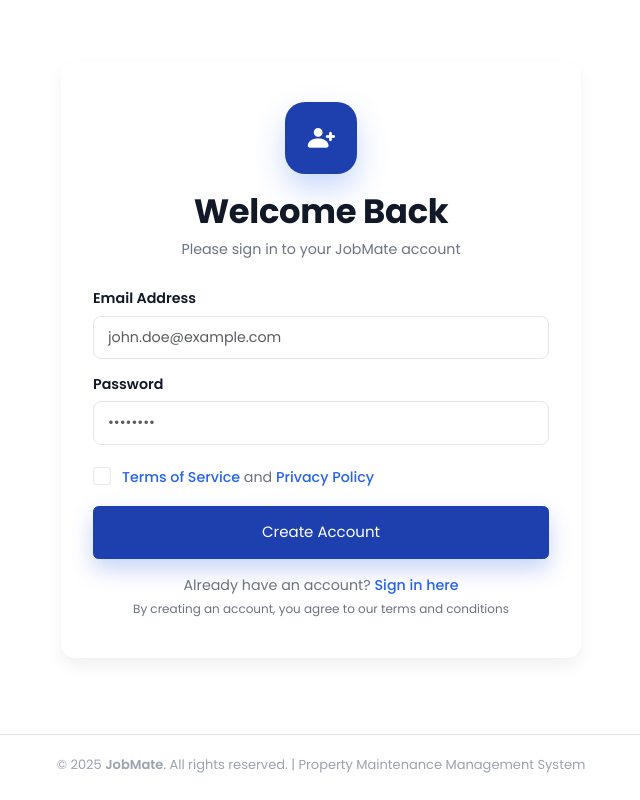
After one commit to Basit-Dev/JobMate, a Django app: page /accounts/sign_in/ in a window 1280 px wide. The commit adds this page. Shown: the whole page, without its empty margins (319-959 px from the left). Run offline with Django 5.2, Linux system fonts and the light colour scheme.

Commit message:
Renamed files
Figma files correctly renamed, some designs changed

```diff
--- /dev/null
+++ b/jobmate/accounts/templates/sign_in.html
@@ -0,0 +1,63 @@
+{% extends "base.html" %}
+{% load static %}
+
+{% block title %}Create Account | JobMate{% endblock %}
+
+{% block body %}
+<div class="auth-wrapper">
+  <div class="container signup-card shadow-soft border-0">
+
+    <!-- SIGNUP HEADER -->
+    <div class="signup-header">
+      <div class="hero-icon shadow-tile">
+        <i class="bi bi-person-plus-fill fs-3"></i>
+      </div>
+      <h1 class="main-title">Welcome Back</h1>
+      <p class="section-subtitle">Please sign in to your JobMate account</p>
+    </div>
+
+    <!-- SIGNUP FORM -->
+    <form>
+      <div class="row g-3">
+
+        <!-- EMAIL -->
+        <div class="col-12">
+          <label for="email" class="form-label">Email Address</label>
+          <input type="email" class="form-control" id="email" placeholder="john.doe@example.com" required>
+        </div>
+
+        <!-- PASSWORD -->
+        <div class="col-12">
+          <label for="password" class="form-label">Password</label>
+          <input type="password" class="form-control" id="password" placeholder="••••••••" required>
+        </div>
+
+        <!-- TERMS -->
+        <div class="col-12">
+          <div class="form-check mt-1">
+            <input class="form-check-input pr-2" type="checkbox" id="terms" required>
+            <label class="form-check-label ps-2 pt-1" for="terms">
+               <a href="#" target="_blank">Terms of Service</a> and <a href="#" target="_blank">Privacy
+                Policy</a>
+            </label>
+          </div>
+        </div>
+
+        <!-- SUBMIT BUTTON -->
+        <div class="col-12">
+          <button type="submit" class="btn btn-primary w-100 shadow-cta">Create Account</button>
+        </div>
+      </div>
+
+      <!-- SIGNUP FOOTER -->
+      <div class="signup-footer">
+        <p>Already have an account? <a href="#">Sign in here</a></p>
+        <p class="agreement-text mt-1">By creating an account, you agree to our terms and conditions</p>
+      </div>
+    </form>
+  </div>
+</div>
+
+</main>
+
+{% endblock %}
--- a/jobmate/accounts/urls.py
+++ b/jobmate/accounts/urls.py
@@ -9,4 +9,5 @@ app_name = 'accounts'
 # Define the url patterns
 urlpatterns = [
     path('create_account/', views.create_account, name='create_account'),
+    path('sign_in/', views.sign_in, name='sign_in'),
 ]
--- a/jobmate/accounts/views.py
+++ b/jobmate/accounts/views.py
@@ -7,3 +7,9 @@ def create_account(request):
     This view renders the create account page
     """
     return render(request, 'create_account.html')
+
+def sign_in(request):
+    """
+    This view renders the sign in page
+    """
+    return render(request, 'sign_in.html')
--- a/jobmate/home/templates/home.html
+++ b/jobmate/home/templates/home.html
@@ -11,7 +11,7 @@
     </div>
     <h1 class="main-title">JobMate</h1>
     <p class="main-subtitle">Property Maintenance Management System</p>
-    <a class="btn btn-primary btn-lg hero-cta shadow-cta" style="width: 30%" href="#">Get Started</a>
+    <a class="btn btn-primary btn-lg hero-cta shadow-cta" style="width: 30%" href="{% url 'accounts:create_account' %}">Get Started</a>
   </div>
 </header>
 
@@ -141,7 +141,7 @@
   <div class="container">
     <h2 class="cta-title">Ready to Get Started?</h2>
     <p class="mb-4">Join thousands of property managers using JobMate</p>
-    <a class="btn btn-light btn-lg fw-sm cta-btn" style="font-size: small; width: 35%;" href="#">Lets Get Started</a>
+    <a class="btn btn-light btn-lg fw-sm cta-btn" style="font-size: small; width: 35%;" href="{% url 'accounts:create_account' %}">Lets Get Started</a>
   </div>
 </section>
 
```
Also changed, not shown: README.md, documentation/figma/hi-fi/admin-payments-summary-hifi.png (renamed from documentation/figma/hi-fi/admin-payments-summary-hi-fi.png), documentation/figma/hi-fi/cart-hifi.png (renamed from documentation/figma/hi-fi/cart-hi-fi.png), documentation/figma/hi-fi/create-account-hi-fi.png (deleted), documentation/figma/hi-fi/create-account-hifi.png (added), documentation/figma/hi-fi/engineer-payments-summary-hifi.png (renamed from documentation/figma/hi-fi/engineer-payments-summary-hi-fi.png), documentation/figma/hi-fi/engineers-list-hifi.png (renamed from documentation/figma/hi-fi/engineers-list.png), documentation/figma/hi-fi/login-hi-fi.png (deleted), documentation/figma/hi-fi/login-hifi.png (added), documentation/figma/hi-fi/pricing-adjutsment-hifi.png (renamed from documentation/figma/hi-fi/pricing-adjutsment-hi-fi.png), documentation/figma/hi-fi/welcome-hifi.png (renamed from documentation/figma/hi-fi/welcome-hi-fi.png), documentation/figma/mobile/create-account-mobile.png, documentation/figma/mobile/login-mobile.png, documentation/figma/wireframe/create-account.png, 1 more files.
